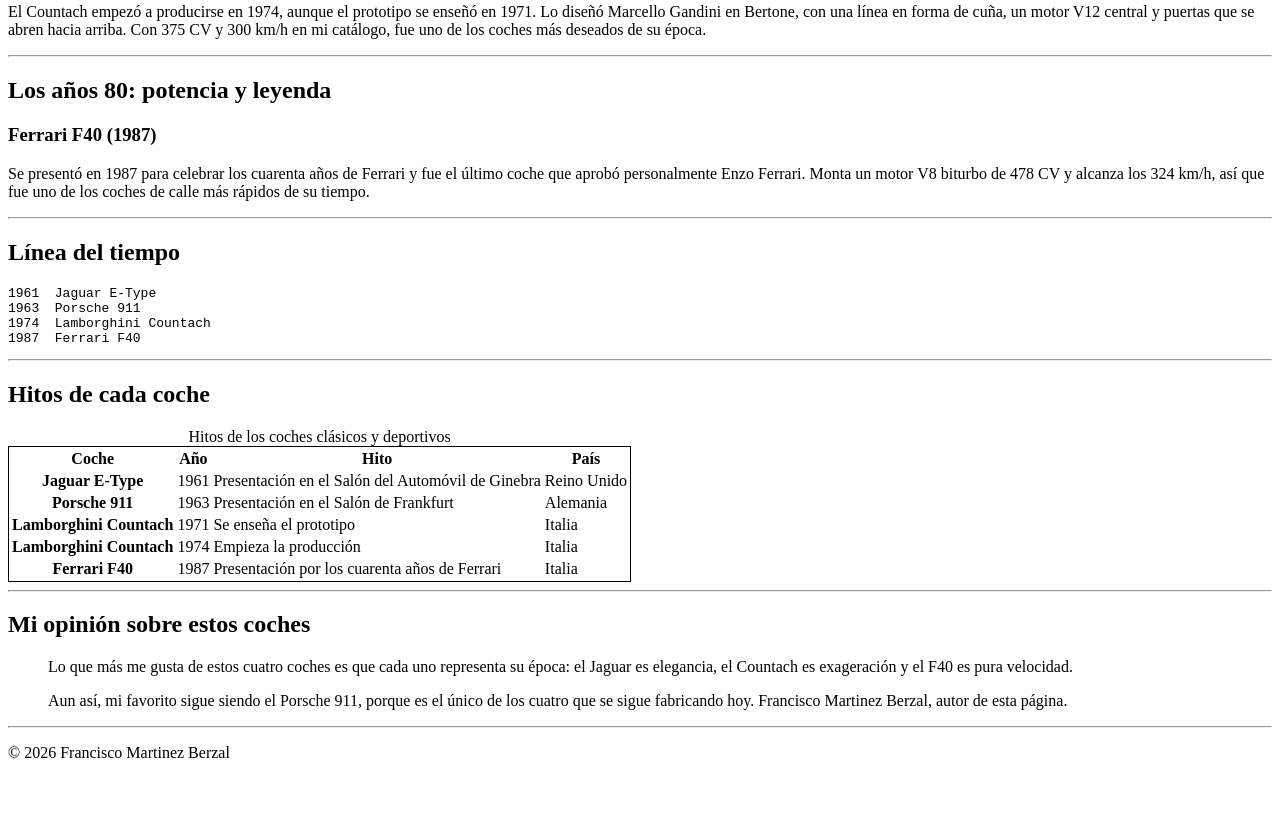
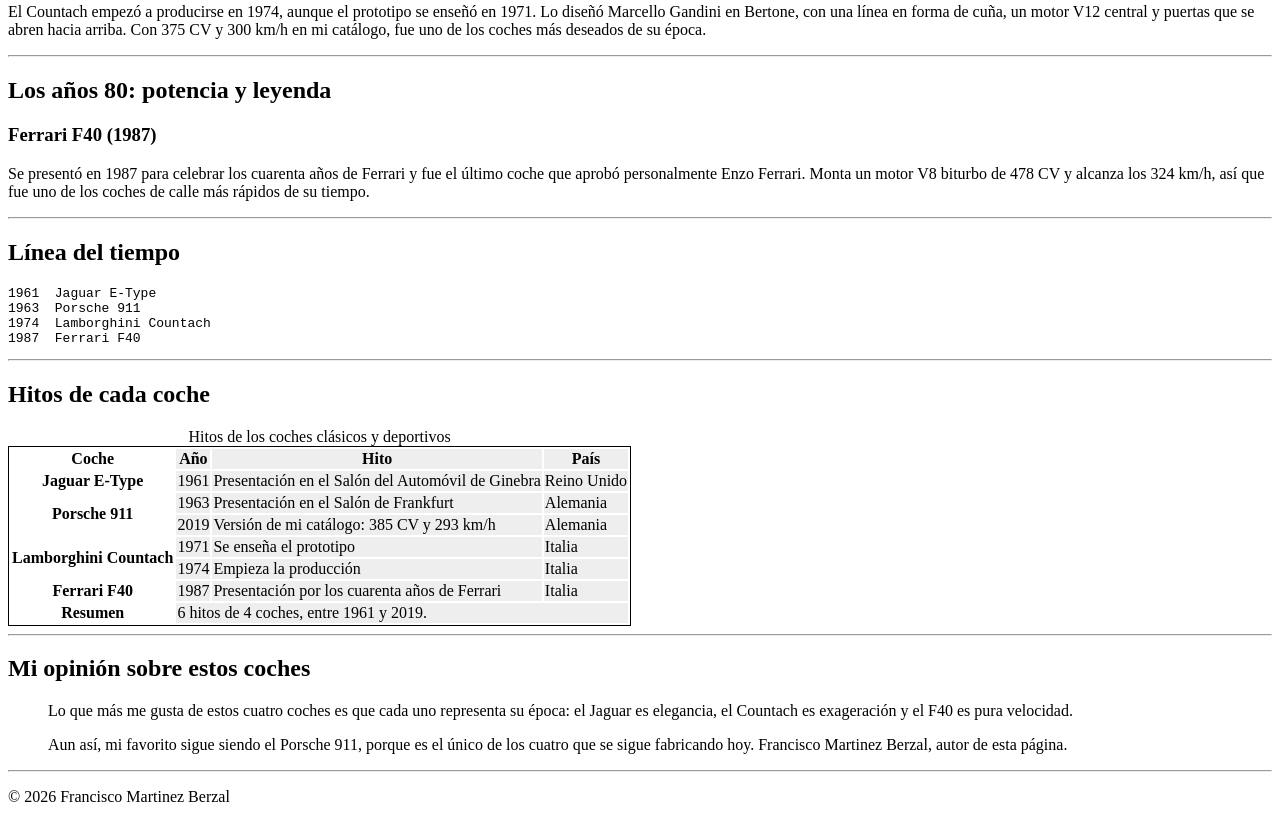
Before and after one commit to Francisco-390/Proyecto-Integrador-LM-2026, a plain HTML site: page proyecto/historia.html in a window 1280 px wide. Shown: the part 477-1299 px from the top of the page. Before the commit the page ends 1255 px from the top, so only its background shows below. Drawn offline with Linux system fonts and the light colour scheme.

Commit message:
feat(tabla): add colspan, rowspan and colgroup

```diff
--- a/proyecto/historia.html
+++ b/proyecto/historia.html
@@ -108,6 +108,10 @@
         <!-- Tabla de datos: año, hito y país de cada coche del proyecto, ordenada por coche -->
         <table style="border: 1px solid #000000;">
             <caption>Hitos de los coches clásicos y deportivos</caption>
+            <colgroup>
+                <col>
+                <col span="3" style="background-color: #eeeeee;">
+            </colgroup>
             <thead>
                 <tr>
                     <th scope="col">Coche</th>
@@ -124,19 +128,23 @@
                     <td>Reino Unido</td>
                 </tr>
                 <tr>
-                    <th scope="row">Porsche 911</th>
+                    <th scope="row" rowspan="2">Porsche 911</th>
                     <td>1963</td>
                     <td>Presentación en el Salón de Frankfurt</td>
                     <td>Alemania</td>
                 </tr>
                 <tr>
-                    <th scope="row">Lamborghini Countach</th>
+                    <td>2019</td>
+                    <td>Versión de mi catálogo: 385 CV y 293 km/h</td>
+                    <td>Alemania</td>
+                </tr>
+                <tr>
+                    <th scope="row" rowspan="2">Lamborghini Countach</th>
                     <td>1971</td>
                     <td>Se enseña el prototipo</td>
                     <td>Italia</td>
                 </tr>
                 <tr>
-                    <th scope="row">Lamborghini Countach</th>
                     <td>1974</td>
                     <td>Empieza la producción</td>
                     <td>Italia</td>
@@ -148,6 +156,12 @@
                     <td>Italia</td>
                 </tr>
             </tbody>
+            <tfoot>
+                <tr>
+                    <th scope="row">Resumen</th>
+                    <td colspan="3">6 hitos de 4 coches, entre 1961 y 2019.</td>
+                </tr>
+            </tfoot>
         </table>
     </div>
 
```
